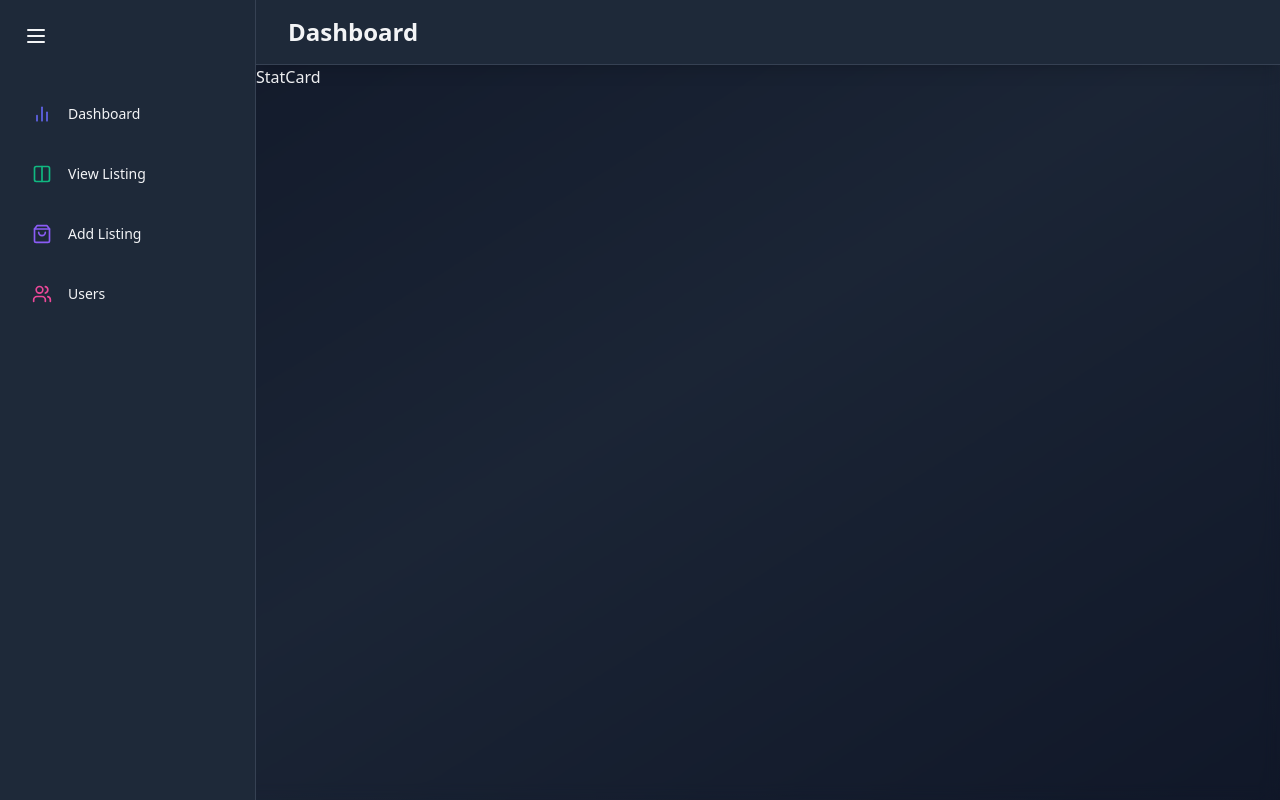
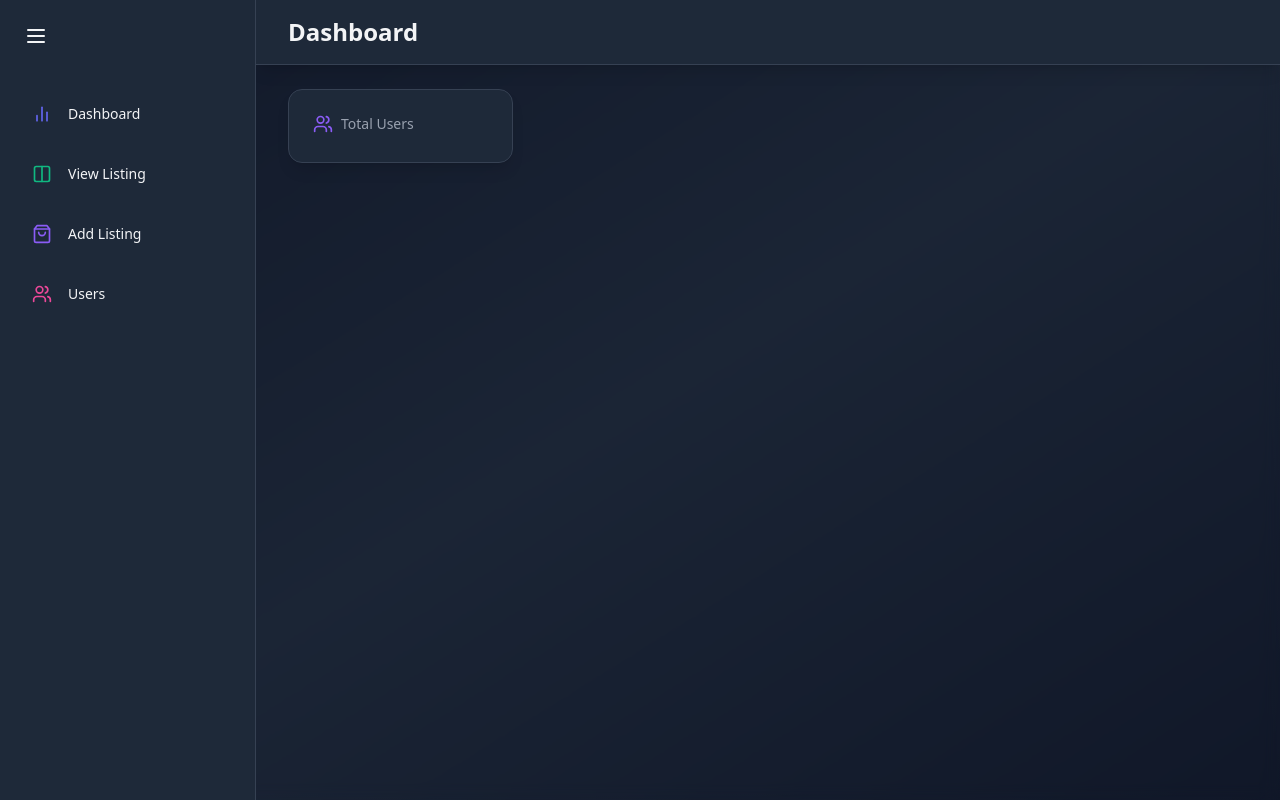
Before and after one commit to dilshani-balasooriya/Syntax-Squad-E-commerce, a React (Vite) app in the folder Frontend/: page /admin/dashboard in a window 1280 px wide. Built offline with nearby package versions, Linux system fonts and the light colour scheme; no server answers.

Commit message:
update StatCard.jsx

```diff
--- a/Frontend/src/admin/dashboard/Dashboard.jsx
+++ b/Frontend/src/admin/dashboard/Dashboard.jsx
@@ -1,16 +1,42 @@
-import React from 'react';
-import AdminHeader from '../AdminHeader';
-import StatCard from './components/StatCard';
+import React, { useEffect, useState } from "react";
+import AdminHeader from "../AdminHeader";
+import StatCard from "./components/StatCard";
+import { motion } from "framer-motion";
+import { Users } from "lucide-react";
+import apiRequest from "@/lib/apiRequest";
 
 const Dashboard = () => {
+
+  const [userCount, setUserCount] = useState();
+
+  useEffect(()=>{
+    GetUserCount();
+  },[]);
+
+  const GetUserCount = async () => {
+    try {
+      const response = await apiRequest.get('/auth/get-user-count');
+      setUserCount(response.data.count);
+    } catch (error) {
+      console.log(error);
+    }
+  }
+
   return (
     <div>
       <AdminHeader title="Dashboard" />
-      <div className="">
-        <StatCard/>
+      <div className="max-w-7xl mx-auto py-6 px-4 lg:px-8">
+        <motion.div
+          className="grid grid-cols-1 gap-5 sm:grid-cols-2 lg:grid-cols-4 mb-8"
+          initial={{ opacity: 0, y: 20 }}
+          animate={{ opacity: 1, y: 0 }}
+          transition={{ duration: 1 }}
+        >
+          <StatCard name="Total Users" icon={Users} color="#8B5CF6" value={userCount} />
+        </motion.div>
       </div>
     </div>
   );
-}
+};
 
 export default Dashboard;
--- a/Frontend/src/admin/dashboard/components/StatCard.jsx
+++ b/Frontend/src/admin/dashboard/components/StatCard.jsx
@@ -1,9 +1,21 @@
-import React from 'react';
+import React from "react";
+import { motion } from "framer-motion";
 
-const StatCard = () => {
+const StatCard = ({name, icon: Icon, color, value }) => {
   return (
-    <div>StatCard</div>
+    <motion.div
+      className="bg-gray-800 bg-opacity-50 backdrop-blur-md overflow-hidden shadow-lg rounded-xl border border-gray-700"
+      whileHover={{ y: -5, boxShadow: "0 25px 50px -12px rgba(0, 0, 0, 0.5)" }}
+    >
+      <div className="px-4 py-5 sm:p-6">
+        <span className="flex items-center text-sm font-medium text-gray-400">
+          <Icon size={20} className="mr-2" style={{ color }} />
+          {name}
+        </span>
+        <p className="mt-1 text-3xl font-semibold text-gray-100">{value}</p>
+      </div>
+    </motion.div>
   );
-}
+};
 
 export default StatCard;
```
